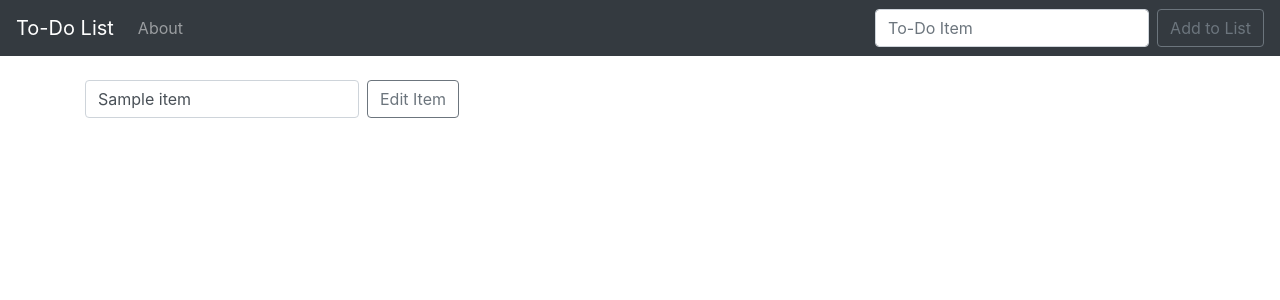
After one commit to lianestellet/django-web-udemy, a Django app: template my_app/todo_list/templates/edit.html in a window 1280 px wide. The commit adds this page. Shown: the top 300 px of the page. Run offline with Django 3.2, Linux system fonts and the light colour scheme; the template is opened without the code that fills it: most values are stand-ins (such as "Sample title", 1, 10 or a date in 2020); some libraries are stand-ins or nearby versions.

Commit message:
#28 updating items

```diff
--- /dev/null
+++ b/my_app/todo_list/templates/edit.html
@@ -0,0 +1,21 @@
+{% extends 'base.html' %}
+
+{% block title %}To-Do List | Edit Item {% endblock %}
+
+{% block content %}
+
+    {% if item  %}
+        <form class="form-inline my-2 my-lg-0" method="POST">
+            {% csrf_token %}
+            <input class="form-control mr-sm-2" type="search"
+            name="item" placeholder="{{ item.item }}" value="{{ item.item }}"
+            aria-label="To-Do Item">
+
+            <input type="hidden" value="{{ item.completed }}" name="completed">
+
+            <button class="btn btn-outline-secondary my-2 my-sm-0" type="submit">Edit Item</button>
+        </form>
+
+    {% endif %}
+
+{% endblock  %}
--- a/my_app/todo_list/templates/home.html
+++ b/my_app/todo_list/templates/home.html
@@ -21,13 +21,13 @@
         {% for thing in all_items %}
             {% if thing.completed %}
                 <tr class="table-secondary">
-                    <td class="striker">{{ thing.item }}</td>
+                    <td class="striker"><a href="{% url 'edit' thing.id %}">{{ thing.item }}</a></td>
                     <td><center><a href="{% url 'change_status' thing.id %}">Uncross</a></center></td>
                     <td><center><a href="{% url 'delete' thing.id %}">Delete</a></center></td>
                 </tr>
             {% else %}
                 <tr>
-                    <td>{{ thing.item }}</td>
+                    <td><a href="{% url 'edit' thing.id %}">{{ thing.item }}</a></td>
                     <td><center><a href="{% url 'change_status' thing.id %}">Cross Off</a></center></td>
                     <td><center><a href="{% url 'delete' thing.id %}">Delete</a></center></td>
                 </tr>
--- a/my_app/todo_list/urls.py
+++ b/my_app/todo_list/urls.py
@@ -6,4 +6,6 @@ urlpatterns = [
     path('about/', views.about, name='about'),
     path('delete/<list_id>', views.delete, name='delete'),
     path('change_status/<list_id>', views.change_status, name='change_status'),
+    path('edit/<list_id>', views.edit, name='edit'),
+
 ]
```
Also changed, not shown: my_app/todo_list/views.py (+15 -0 lines).
